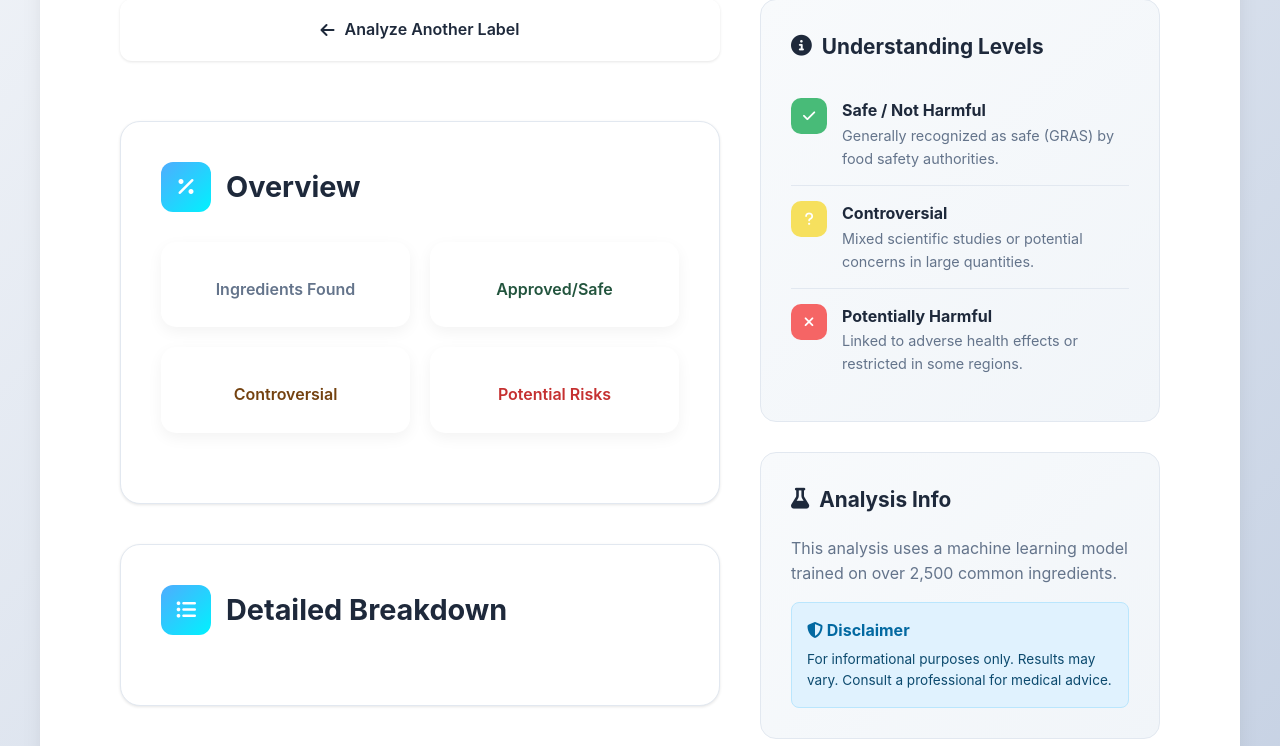
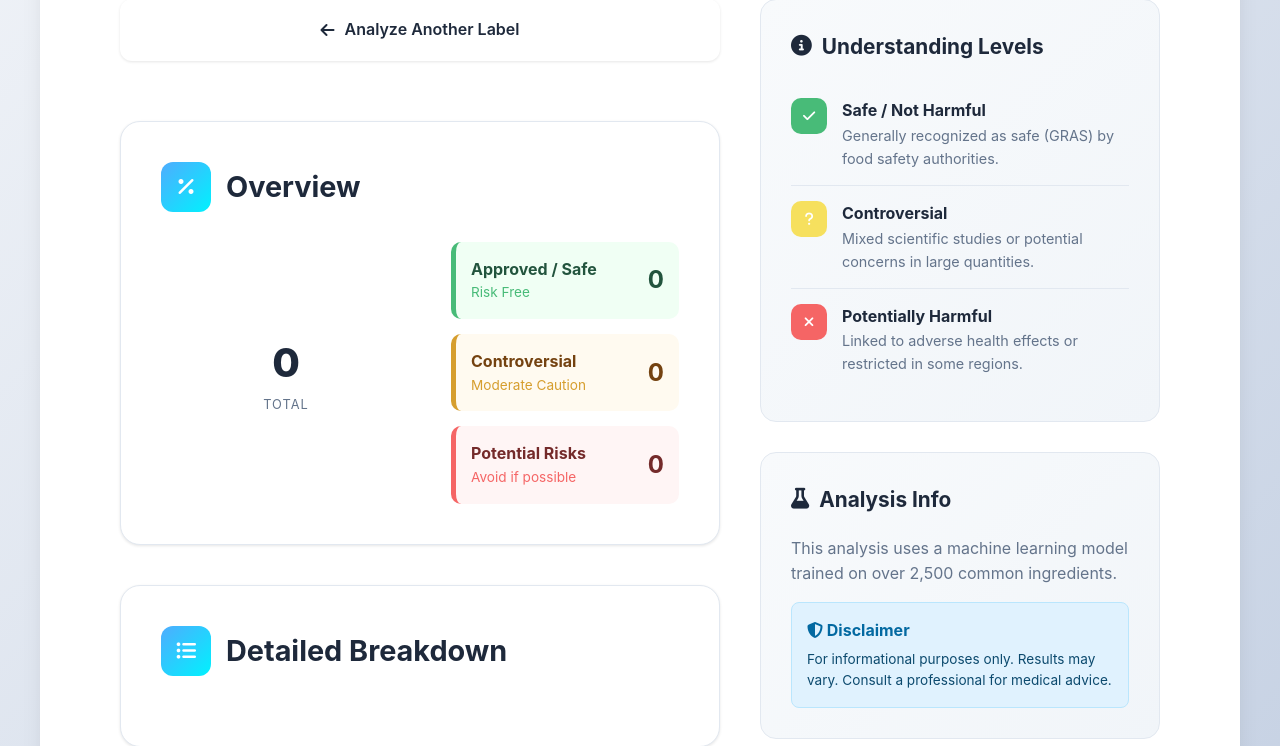
Before and after one commit to Anandyadav04/RiskRead, a Flask app: template app/templates/result.html in a window 1280 px wide. Shown: the part 434-1180 px from the top of the page. Run offline with Flask 3, Linux system fonts and the light colour scheme; the template is opened without the code that fills it, so the values that code supplies are empty; parts of the project's set-up code (start-up, migrations or seed data) failed here and were passed over.

Commit message:
added chart for data

```diff
--- a/app/templates/result.html
+++ b/app/templates/result.html
@@ -32,24 +32,122 @@
                     <h2 class="card-title">Overview</h2>
                 </div>
 
-                <div class="stats">
-                    <div class="stat-card stat-total">
-                        <div class="stat-number">{{ stats.total }}</div>
-                        <div style="color: var(--text-secondary); font-weight: 600;">Ingredients Found</div>
+                <div class="stats-container"
+                    style="display: grid; grid-template-columns: 1fr 1fr; gap: 40px; align-items: center;">
+                    <!-- Chart Side -->
+                    <div class="chart-wrapper"
+                        style="position: relative; height: 250px; width: 100%; display: flex; justify-content: center;">
+                        <canvas id="safetyChart"></canvas>
+                        <!-- Center Text Overlay -->
+                        <div
+                            style="position: absolute; top: 50%; left: 50%; transform: translate(-50%, -50%); text-align: center; pointer-events: none;">
+                            <div style="font-size: 2.5rem; font-weight: 800; color: var(--text-primary);">
+                                {{ stats.total | default(0) }}
+                            </div>
+                            <div
+                                style="font-size: 0.8rem; color: var(--text-secondary); text-transform: uppercase; letter-spacing: 1px;">
+                                Total</div>
+                        </div>
                     </div>
-                    <div class="stat-card stat-safe">
-                        <div class="stat-number">{{ stats.safe }}</div>
-                        <div style="color: #22543d; font-weight: 600;">Approved/Safe</div>
-                    </div>
-                    <div class="stat-card stat-controversial">
-                        <div class="stat-number">{{ stats.controversial }}</div>
-                        <div style="color: #744210; font-weight: 600;">Controversial</div>
-                    </div>
-                    <div class="stat-card stat-harmful">
-                        <div class="stat-number">{{ stats.harmful }}</div>
-                        <div style="color: #c53030; font-weight: 600;">Potential Risks</div>
+
+                    <!-- Stats Side -->
+                    <div class="stats-grid" style="display: grid; grid-template-columns: 1fr; gap: 15px;">
+                        <div class="stat-row"
+                            style="display: flex; justify-content: space-between; align-items: center; padding: 15px; background: #f0fff4; border-radius: 10px; border-left: 5px solid #48bb78;">
+                            <div>
+                                <div style="font-weight: 700; color: #22543d;">Approved / Safe</div>
+                                <div style="font-size: 0.85rem; color: #48bb78;">Risk Free</div>
+                            </div>
+                            <div style="font-size: 1.5rem; font-weight: 700; color: #22543d;">
+                                {{ stats.safe | default(0) }}
+                            </div>
+                        </div>
+
+                        <div class="stat-row"
+                            style="display: flex; justify-content: space-between; align-items: center; padding: 15px; background: #fffaf0; border-radius: 10px; border-left: 5px solid #d69e2e;">
+                            <div>
+                                <div style="font-weight: 700; color: #744210;">Controversial</div>
+                                <div style="font-size: 0.85rem; color: #d69e2e;">Moderate Caution</div>
+                            </div>
+                            <div style="font-size: 1.5rem; font-weight: 700; color: #744210;">
+                                {{ stats.controversial | default(0) }}
+                            </div>
+                        </div>
+
+                        <div class="stat-row"
+                            style="display: flex; justify-content: space-between; align-items: center; padding: 15px; background: #fff5f5; border-radius: 10px; border-left: 5px solid #f56565;">
+                            <div>
+                                <div style="font-weight: 700; color: #742a2a;">Potential Risks</div>
+                                <div style="font-size: 0.85rem; color: #f56565;">Avoid if possible</div>
+                            </div>
+                            <div style="font-size: 1.5rem; font-weight: 700; color: #742a2a;">
+                                {{ stats.harmful | default(0) }}
+                            </div>
+                        </div>
                     </div>
                 </div>
+
+                <!-- Add Chart.js -->
+                <script src="https://cdn.jsdelivr.net/npm/chart.js"></script>
+            <script>
+                document.addEventListener('DOMContentLoaded', function () {
+                    const ctx = document.getElementById('safetyChart').getContext('2d');
+
+                    const data = {
+                        labels: ['Safe', 'Controversial', 'Harmful'],
+                        datasets: [{
+                            data: [
+                                {{ stats.safe | default(0) }},
+                                {{ stats.controversial | default(0) }},
+                                {{ stats.harmful | default(0) }}
+                            ],
+                            backgroundColor: [
+                                '#48bb78', // Green for Safe
+                                '#ecc94b', // Yellow for Controversial
+                                '#f56565'  // Red for Harmful
+                            ],
+                            borderWidth: 0,
+                            hoverOffset: 4
+                        }]
+                    };
+
+                    const config = {
+                        type: 'doughnut',
+                        data: data,
+                        options: {
+                            responsive: true,
+                            maintainAspectRatio: false,
+                            cutout: '75%',
+                            plugins: {
+                                legend: {
+                                    display: false // Hide default legend as we have custom stats
+                                },
+                                tooltip: {
+                                    enabled: true,
+                                    backgroundColor: 'rgba(0,0,0,0.8)',
+                                    padding: 12,
+                                    cornerRadius: 8,
+                                    callbacks: {
+                                        label: function (context) {
+                                            const label = context.label || '';
+                                            const value = context.raw || 0;
+                                            const total = context.chart._metasets[context.datasetIndex].total;
+                                            const percentage = Math.round((value / total) * 100) + '%';
+                                            return label + ': ' + value + ' (' + percentage + ')';
+                                        }
+                                    }
+                                }
+                            },
+                            animation: {
+                                animateScale: true,
+                                animateRotate: true
+                            }
+                        }
+                    };
+
+                    new Chart(ctx, config);
+                });
+            </script>
             </div>
 
             <!-- Detailed Results -->
```
